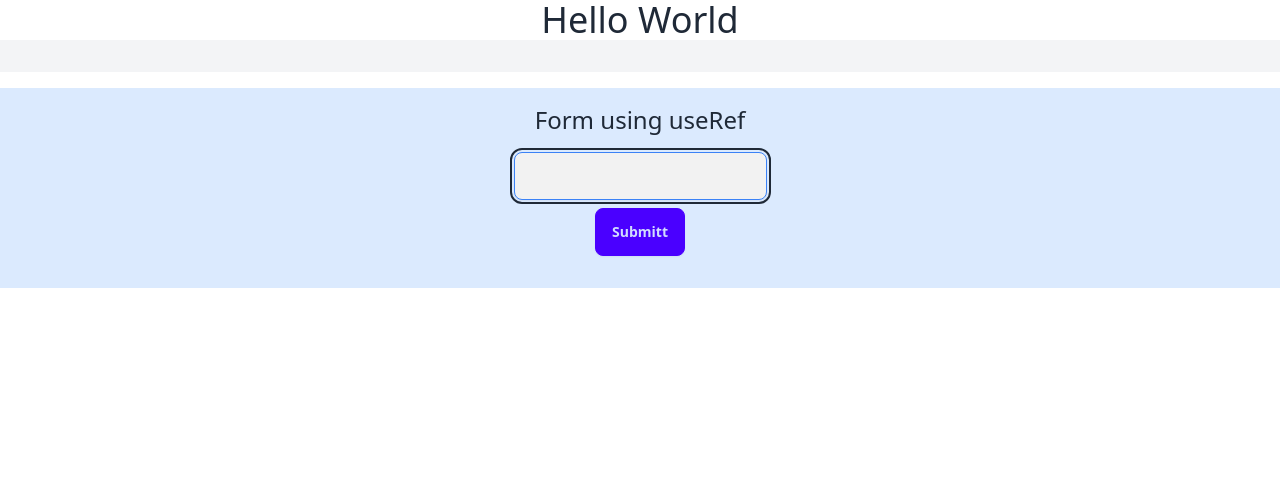
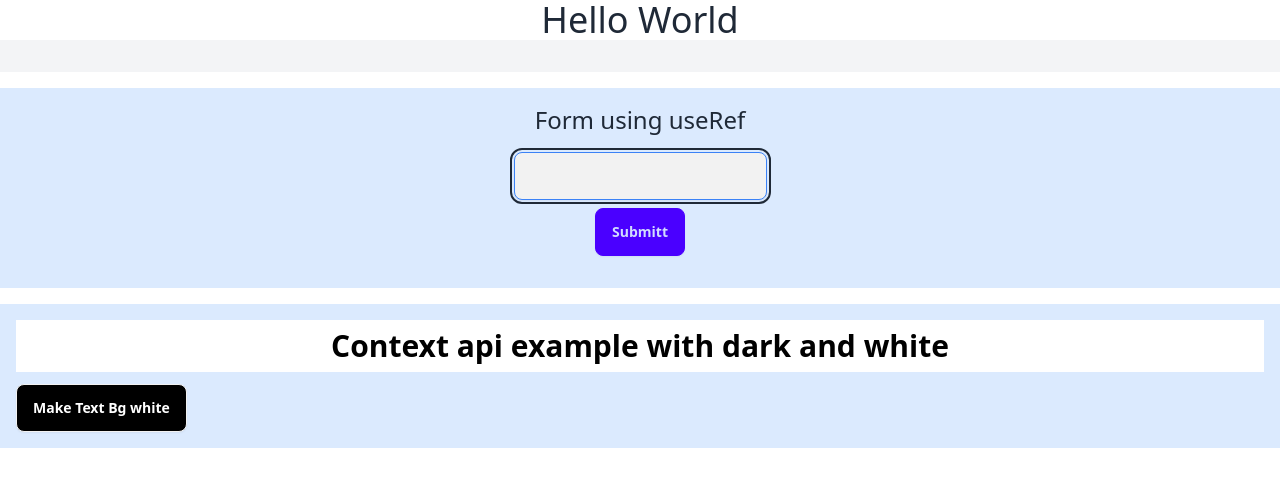
Before and after one commit to hasankarim18/react-type-script-basic, a React (Vite) app: page / in a window 1280 px wide. Shown: the top 486 px of the page. Built offline with nearby package versions, Linux system fonts and the light colour scheme.

Commit message:
Global Provider with context api

```diff
--- a/src/App.tsx
+++ b/src/App.tsx
@@ -1,4 +1,5 @@
 // import { useState } from "react";
+import { useContext, useState } from "react";
 import "./App.css";
 import FormUsingRef from "./pages/FormUsingRef";
 import UseEffectExample from "./pages/UseEffectExample";
@@ -8,6 +9,7 @@ import UseEffectExample from "./pages/UseEffectExample";
 // import ComplexForm from "./pages/ComplexForm";
 import UseReducerForm from "./pages/UseReducerForm";
 import UseRefExamples from "./pages/UseRefExamples";
+import ContextExample from "./pages/ContextExample";
 
 function App() {
   //   console.log('render');
@@ -17,6 +19,7 @@ function App() {
     <>
       <div className="max-w-7xl mx-auto my-0">
         <h1 className="text-center text-4xl">Hello World</h1>
+
         <div className=" bg-gray-100   p-4">
           {/* <UseStateExample counter={counter} setCounter={setCounter} /> */}
         </div>
@@ -36,6 +39,9 @@ function App() {
         <div className="p-4 bg-blue-100 mt-4 ">
           <FormUsingRef />
         </div>
+        <div className="p-4 bg-blue-100 mt-4 ">
+          <ContextExample />
+        </div>
       </div>
     </>
   );
--- /dev/null
+++ b/src/context/ThemeProvider.tsx
@@ -0,0 +1,25 @@
+import { Dispatch, ReactNode, createContext, useState } from "react";
+
+type TThemeContext = {
+  dark: boolean;
+  setDark: Dispatch<React.SetStateAction<boolean>>;
+};
+
+type TThemeProviderProps = {
+  children: ReactNode;
+};
+
+export const ThemeContext = createContext<TThemeContext | undefined>(undefined);
+
+const ThemeProvider = ({ children }: TThemeProviderProps) => {
+  const [dark, setDark] = useState(false);
+  const values = {
+    dark,
+    setDark,
+  };
+  return (
+    <ThemeContext.Provider value={values}>{children}</ThemeContext.Provider>
+  );
+};
+
+export default ThemeProvider;
--- a/src/main.tsx
+++ b/src/main.tsx
@@ -1,7 +1,7 @@
-import React from "react";
 import ReactDOM from "react-dom/client";
 import App from "./App.tsx";
 import "./index.css";
+import ThemeProvider from "./context/ThemeProvider.tsx";
 
 // ReactDOM.createRoot(document.getElementById("root")!).render(
 //   <React.StrictMode>
@@ -9,4 +9,8 @@ import "./index.css";
 //   </React.StrictMode>
 // );
 
-ReactDOM.createRoot(document.getElementById("root")!).render(<App />);
+ReactDOM.createRoot(document.getElementById("root")!).render(
+  <ThemeProvider>
+    <App />
+  </ThemeProvider>
+);
--- /dev/null
+++ b/src/pages/ContextExample.tsx
@@ -0,0 +1,30 @@
+import React, { useContext } from "react";
+import { ThemeContext } from "../context/ThemeProvider";
+
+const ContextExample = () => {
+  const { dark, setDark } = useContext(ThemeContext);
+
+  return (
+    <div>
+      <h1
+        className={`${
+          dark ? "bg-black text-white" : "bg-white text-black"
+        } text-center text-3xl p-2 font-semibold`}
+      >
+        Context api example with dark and white
+      </h1>
+      <button
+        onClick={() => {
+          setDark(!dark);
+        }}
+        className={`mt-3 btn ${
+          dark ? "bg-white text-black " : "bg-black text-white"
+        } `}
+      >
+        {!dark ? "Make Text Bg white" : "Make Text Bg Black"}
+      </button>
+    </div>
+  );
+};
+
+export default ContextExample;
```
